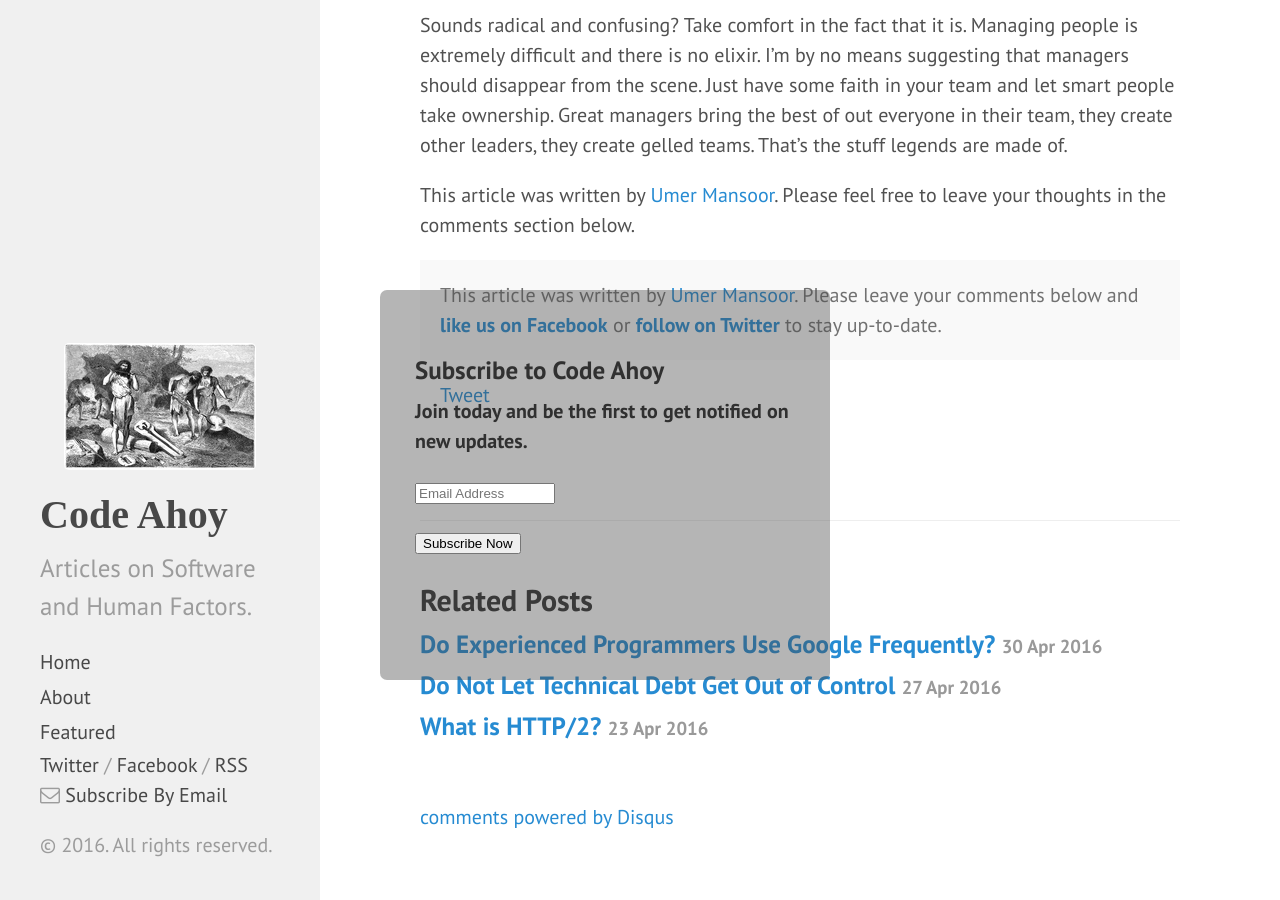
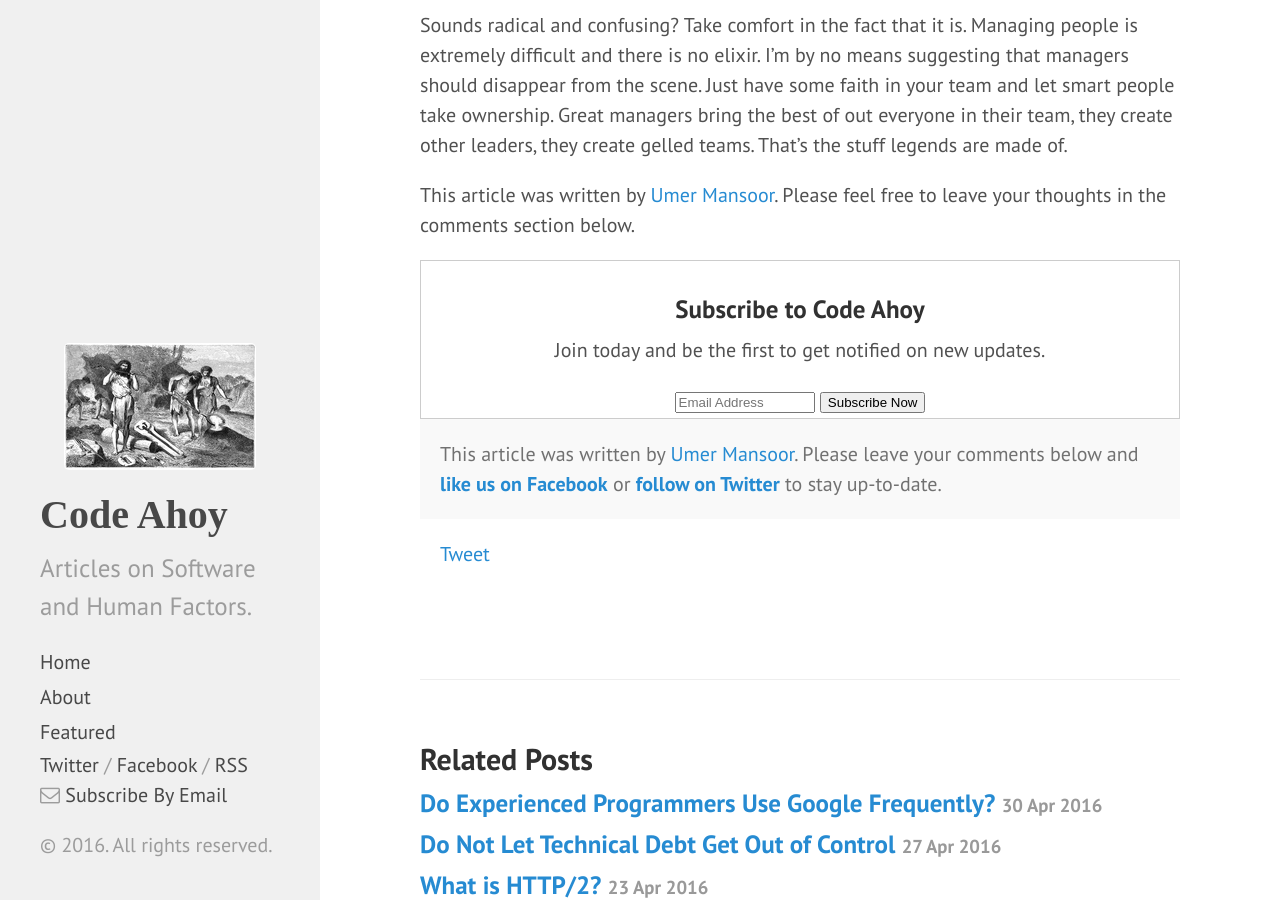
Before and after one commit to talk2viren/umermansoor.github.io, a Jekyll site: the page built from _posts/2016-04-12-let-them-own-it.md, in a window 1280 px wide and 900 px high, scrolled down 1402 px. Built offline with Jekyll 4.4.1, drawn with Linux system fonts in a browser that asks for light colours; nearby versions of some CDN libraries; a script that is not in the unit is left out; comment, search, counter and statistics services are not loaded.

Commit message:
Update post.html

```diff
--- a/_layouts/post.html
+++ b/_layouts/post.html
@@ -7,22 +7,13 @@
   <span class="post-date">{{ page.date | date_to_string }}</span>
   {{ content }}
 
-  <div id="form-main">
-     <div id="form-div">
-        <form class="form" action="https://feedburner.google.com/fb/a/mailverify" method="post" target="popupwindow" onsubmit="window.open('https://feedburner.google.com/fb/a/mailverify?uri=CodeAhoy', 'popupwindow', 'scrollbars=yes,width=550,height=520');return true">
+  <form style="border:1px solid #ccc;padding:3px;text-align:center;" action="https://feedburner.google.com/fb/a/mailverify" method="post" target="popupwindow" onsubmit="window.open('https://feedburner.google.com/fb/a/mailverify?uri=CodeAhoy', 'popupwindow', 'scrollbars=yes,width=550,height=520');return true">
            <h3>Subscribe to Code Ahoy</h3>
-           <p><strong>Join today and be the first to get notified on new updates.</strong></p>
-           <p class="email">
-               <input type="text" style="width:140px" name="email" placeholder="Email Address"/>
-           </p>
+           <p>Join today and be the first to get notified on new updates.</p>
+           <input type="text" style="width:140px" name="email" placeholder="Email Address"/>
            <input type="hidden" value="CodeAhoy" name="uri"/><input type="hidden" name="loc" value="en_US"/>
-           <div class="submit">
-               <input type="submit" value="Subscribe Now" />
-               <div class="ease"></div>
-           </div>
-       </form>
-    </div>
-  </div>
+           <input type="submit" value="Subscribe Now" />
+  </form>
 
 
     <p class="message">
```
